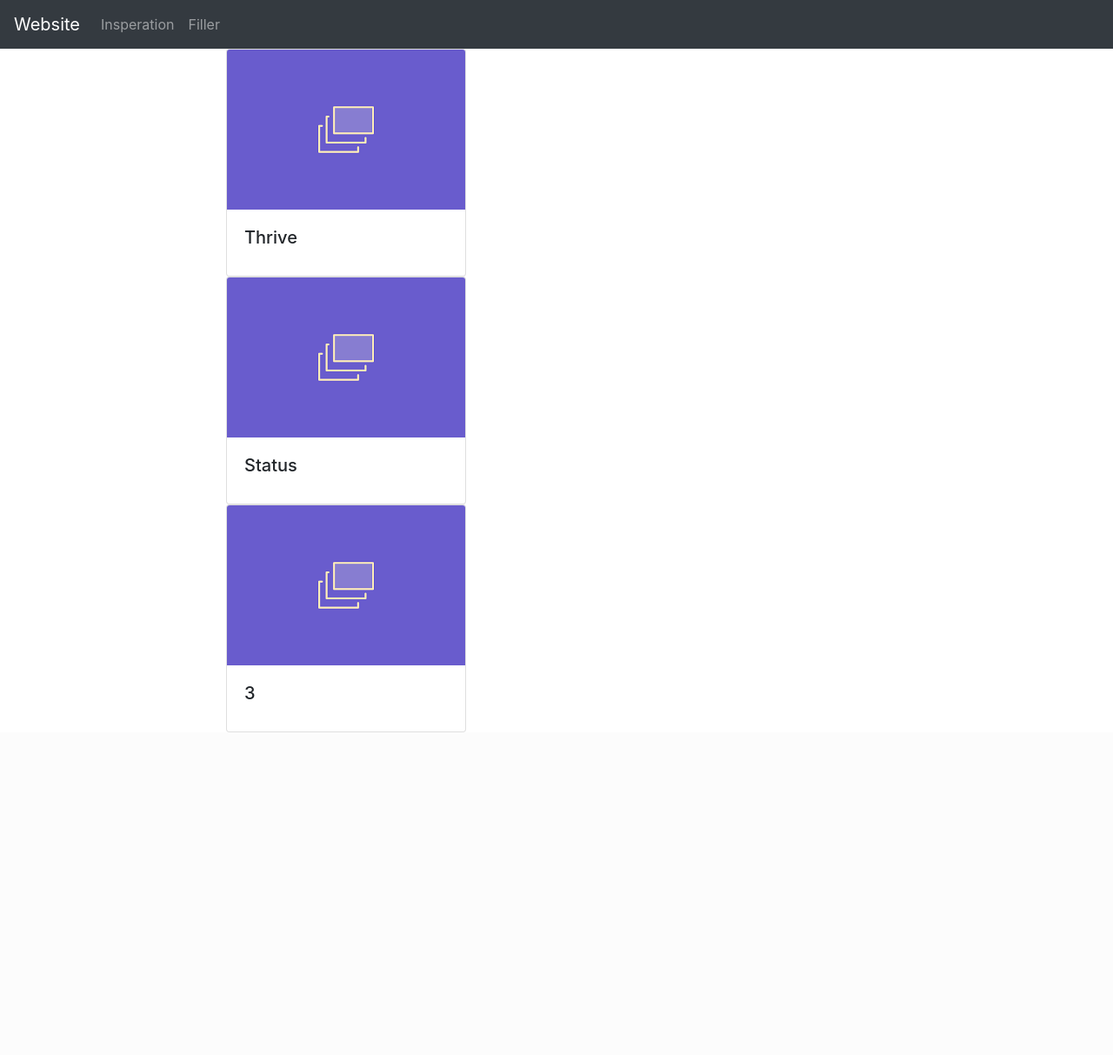
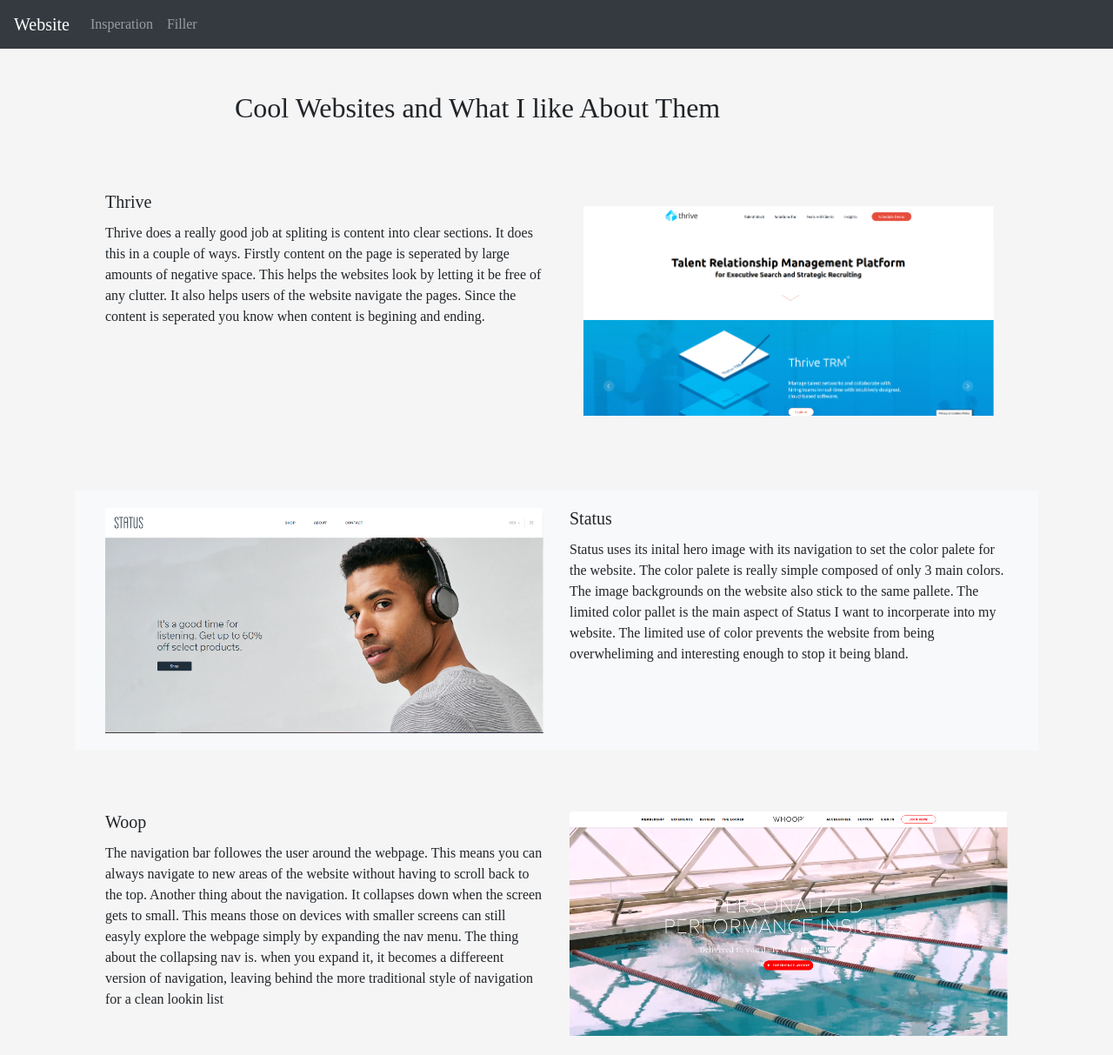
Before and after one commit to Marrnj2/Web3, a Flask app: page /insperation in a window 1280 px wide. Shown: the whole page at 87% size. Before the commit the page ends 842 px from the top, so only its background shows below. Run offline with Flask 2, Linux system fonts and the light colour scheme; parts of the project's set-up code (start-up, migrations or seed data) failed here and were passed over; some libraries are stand-ins or nearby versions.

Commit message:
Added new insperations added page formating

```diff
--- /dev/null
+++ b/static/sass/compiledSheet.css
@@ -0,0 +1,11 @@
+body {
+  background-color: #f5f5f5;
+  font-family: Avenir; }
+
+.card {
+  background-color: #f5f5f5; }
+
+.border-color {
+  border-color: #f5f5f5; }
+
+/*# sourceMappingURL=compiledSheet.css.map */
--- a/templates/index.html
+++ b/templates/index.html
@@ -21,7 +21,7 @@
         <div class="col-1">
         </div>
         <div class="col-10">
-            <svg width="600" height="600" class='svgBody'></svg>
+            <svg width="1000" height="1000" class='svgBody'></svg>
             <button id="loadCountries">Load Countries</button>
         </div>
         <div class="col-1">
--- a/templates/insperation.html
+++ b/templates/insperation.html
@@ -6,6 +6,7 @@
     <meta name="viewport" content="width=device-width, initial-scale=1.0">
     <link rel="stylesheet" href="https://maxcdn.bootstrapcdn.com/bootstrap/4.0.0/css/bootstrap.min.css"
         integrity="sha384-Gn5384xqQ1aoWXA+058RXPxPg6fy4IWvTNh0E263XmFcJlSAwiGgFAW/dAiS6JXm" crossorigin="anonymous">
+        <link rel="stylesheet" href="\static\sass\compiledSheet.css">
     <title>{{title}}</title>
 </head>
 
@@ -24,49 +25,110 @@
         </div>
     </nav>
     <div class="container">
-
-        <div class="row">
-            <div class="col-2">
-            </div>
-            <div class="8">
-                <div class="card">
-                    <img src="Images/holdf.png" alt="Filler" class="card-img-top">
-                    <div class="card-body">
-                        <h5 class="card-title">Thrive</h5>
-                        <p class="card-text">
+        <div class="col">
 
 
+        </div>
+        <div class="col">
+            <div class="row pt-5">
+                <div class="col-2">
+                </div>
+                <div class="row-buffer"></div>
 
-                        </p>
-                    </div>
+                <h2>Cool Websites and What I like About Them</h2>
+                <div class="2">
                 </div>
-                <div class="card">
-                    <img src="Images/holdf.png" alt="Filler" class="card-img-top">
-                    <div class="card-body">
-                        <h5 class="card-title">Status</h5>
-                        <p class="card-text">
-
-                        </p>
-                    </div>
-                </div>
-                <div class="card">
-                    <img src="Images/holdf.png" alt="Filler" class="card-img-top">
-                    <div class="card-body">
-                        <h5 class="card-title">3</h5>
-                        <p class="card-text">
-                        </p>
+            </div>
+            <div class="row pt-5">
+                <div class="card border-color">
+                    <div class="card-body ">
+                        <div class="container">
+                            <div class="row">
+                                <div class="col-6">
+                                    <h5 class="card-title">Thrive</h5>
+                                    <p class="card-text">
+                                        Thrive does a really good job at spliting is content into clear sections. It
+                                        does this in a
+                                        couple of ways.
+                                        Firstly content on the page is seperated by large amounts of negative space.
+                                        This helps the
+                                        websites look
+                                        by letting it be free of any clutter. It also helps users of the website
+                                        navigate the pages.
+                                        Since the
+                                        content is seperated you know when content is begining and ending.
+                                    </p>
+                                </div>
+                                <div class="col-6">
+                                    <img src="static/Images/thrive.PNG" alt="Thrive Home Page" class="w-100 p-3">
+                                </div>
+                            </div>
+                        </div>
                     </div>
                 </div>
             </div>
-            <div class="2">
-
+            <div class="row pt-5">
+                <div class="card border-color">
+                    <div class="card-body bg-light">
+                        <div class="container">
+                            <div class="row">
+                                <div class="col-6">
+                                    <p class="card-text">
+                                        <img src="static/Images/status.PNG" alt="Status Home Page" class="card-img-top">
+                                    </p>
+                                </div>
+                                <div class="col-6">
+                                    <h5 class="card-title">Status</h5>
+                                    Status uses its inital hero image with its navigation to set the color palete for
+                                    the website. The color palete is really
+                                    simple composed of only 3 main colors. The image backgrounds on the website also
+                                    stick to the same pallete. The limited color
+                                    pallet is the main aspect of Status I want to incorperate into my website. The
+                                    limited use of color prevents the website
+                                    from being overwheliming and interesting enough to stop it being bland.
+                                </div>
+                            </div>
+                        </div>
+                    </div>
+                </div>
+            </div>
+            <div class="row pt-5">
+                <div class="card border-color">
+                    <div class="card-body">
+                        <div class="container">
+                            <div class="row">
+                                <div class="col-6">
+                                    <h5 class="card-title">Woop</h5>
+                                    <p class="card-text">
+                                        The navigation bar followes the user around the webpage. This means you can
+                                        always
+                                        navigate to new areas of the website
+                                        without having to scroll back to the top. Another thing about the navigation. It
+                                        collapses down when the screen gets to
+                                        small. This means those on devices with smaller screens can still easyly explore
+                                        the
+                                        webpage simply by expanding the nav menu. The thing about the collapsing nav is.
+                                        when you expand it, it becomes a differeent version of navigation, leaving
+                                        behind the more traditional style of navigation for a clean lookin list
+                                    </p>
+                                </div>
+                                <div class="col-6">
+                                    <img src="static/Images/whoop.PNG" alt="Woop Home Page" class="card-img-top">
+                                </div>
+                            </div>
+                        </div>
+                    </div>
+                </div>
             </div>
         </div>
-    </div>
+        <div class="col">
+
+
+        </div>
 
     </div>
 
-    </div>
+
 </body>
 
 </html>
```
Also changed, not shown: insperation.html (deleted, +0 -62 lines), static/sass/style.sass (added, +11 -0 lines), templates/layout.html (+8 -16 lines), templates/navigation.html (added, +13 -0 lines), static/Images/status.PNG (added), static/Images/thrive.PNG (added), static/Images/whoop.PNG (added), templates/footer.html (added), 1 other file.
